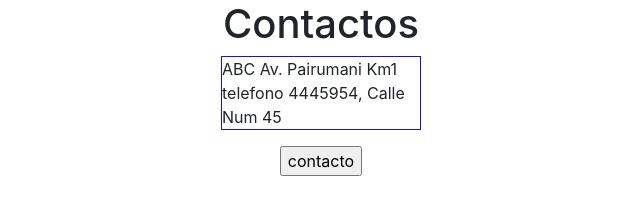
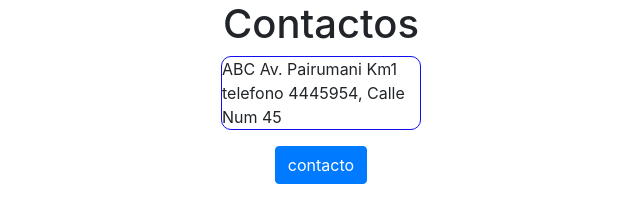
Before and after one commit to LuisQuinteros/ExamenFinal, a plain HTML site: page contactenos.html in a window 1280 px wide. Shown: the whole page, without its empty margins (319-959 px from the left). Drawn offline with nearby package versions, Linux system fonts and the light colour scheme.

Commit message:
ultimos cambios

```diff
--- a/contactenos.html
+++ b/contactenos.html
@@ -1,13 +1,21 @@
-
-<link rel="stylesheet" href="https://stackpath.bootstrapcdn.com/bootstrap/4.3.1/css/bootstrap.min.css" >
-<h1 style="text-align: center;">Contactos</h1>
-<div>
-    <p style="border: ridge #0f0fef 1px;">ABC Av. Pairumani Km1 telefono 4445954, Calle Num 45</p>
-</div>
-<div>
-    <input id="btn" class="text-center" type="button" onclick="mensaje();" value="contacto"/>
-</div>
-
+<!DOCTYPE html>
+<html lang="en">
+<head>
+    <meta charset="UTF-8">
+    <meta http-equiv="X-UA-Compatible" content="IE=edge">
+    <meta name="viewport" content="width=device-width, initial-scale=1.0">
+    <title>Contactos</title>
+    <link rel="stylesheet" href="https://stackpath.bootstrapcdn.com/bootstrap/4.3.1/css/bootstrap.min.css">
+    <link rel="stylesheet" href="mystyle.css">
+</head>
+<body>
+    <h1 style="text-align: center;">Contactos</h1>
+    <div>
+        <p style="border: ridge #0f0fef 1px; border-radius: 10px;">ABC Av. Pairumani Km1 telefono 4445954, Calle Num 45</p>
+    </div>
+    <div>
+        <input id="btn" class="btn btn-primary" type="button" onclick="mensaje();" value="contacto"/>
+    </div>
 <style>
     p{
         width: 200px;
@@ -15,11 +23,14 @@
     div{
         display: flex;
         justify-content: center;
+
     }
 </style>
+</body>
 <script>
     function mensaje(){
         alert("vico@gmail.com");
     }
     mensaje();
 </script>
+</html>
```
